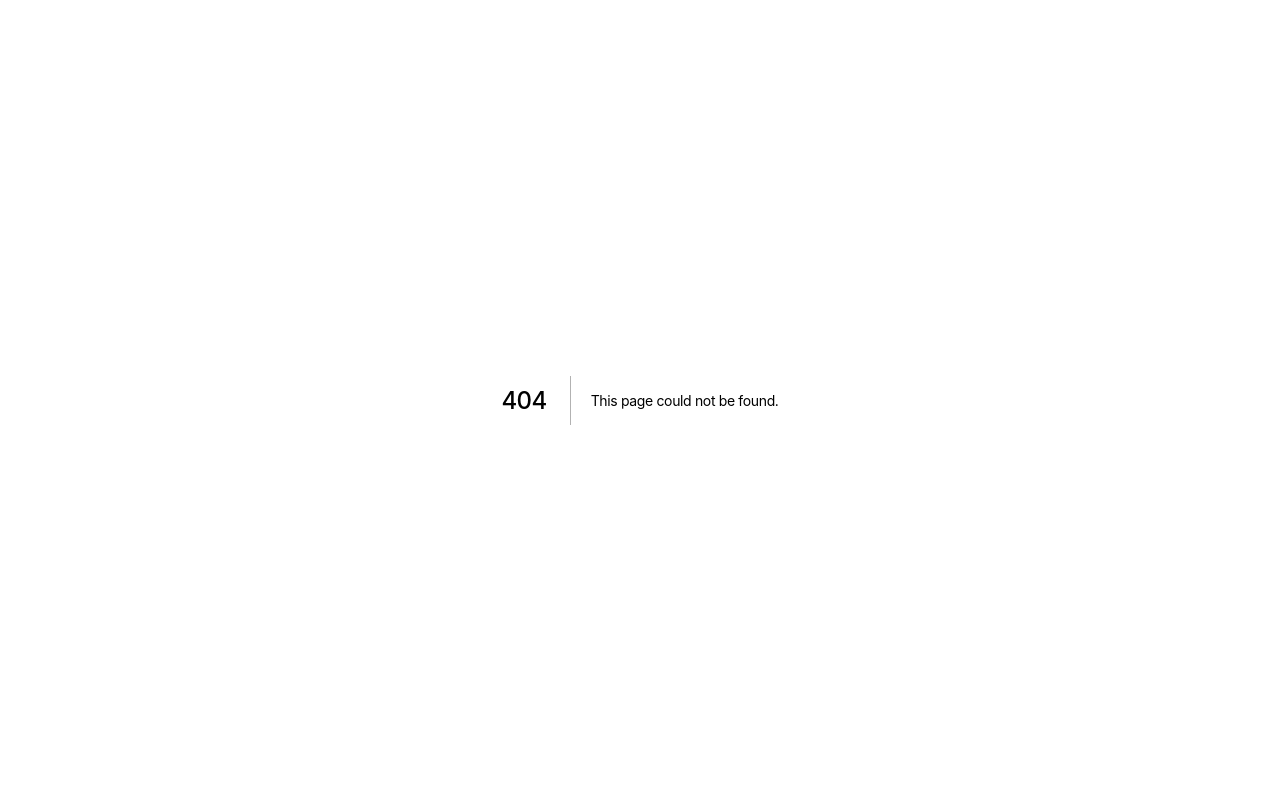
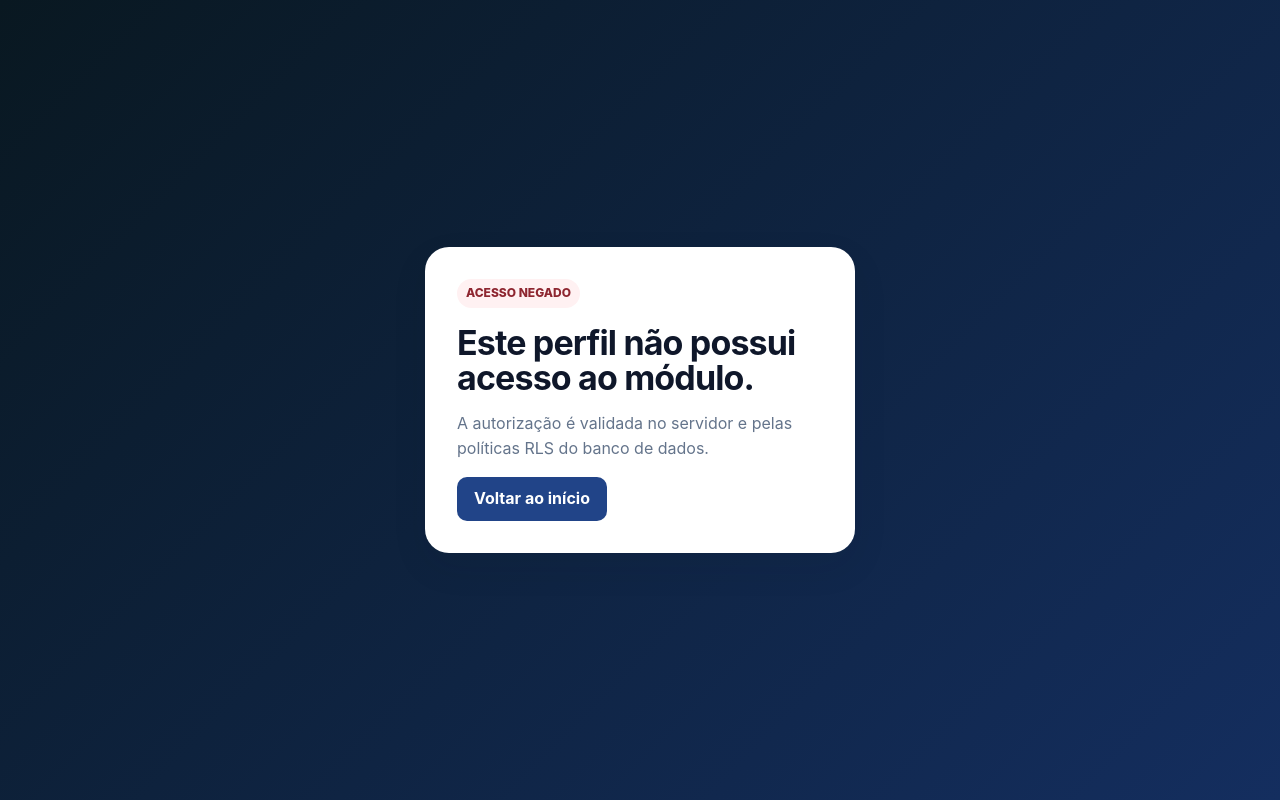
Before and after one commit to thiagofernandes1987-create/Innov, a Next.js app: page /acesso-negado in a window 1280 px wide. Before the commit this address had no page. Built offline with nearby package versions, Linux system fonts and the light colour scheme.

Commit message:
feat: adiciona estado de acesso negado

```diff
--- /dev/null
+++ b/app/acesso-negado/page.tsx
@@ -0,0 +1,16 @@
+import Link from "next/link";
+
+export default function AccessDeniedPage() {
+  return (
+    <main className="auth-page">
+      <section className="auth-card">
+        <span className="badge badge-danger">ACESSO NEGADO</span>
+        <h1 style={{ fontSize: 34, marginTop: 18 }}>Este perfil não possui acesso ao módulo.</h1>
+        <p className="muted">
+          A autorização é validada no servidor e pelas políticas RLS do banco de dados.
+        </p>
+        <Link className="button button-primary" href="/">Voltar ao início</Link>
+      </section>
+    </main>
+  );
+}
```
